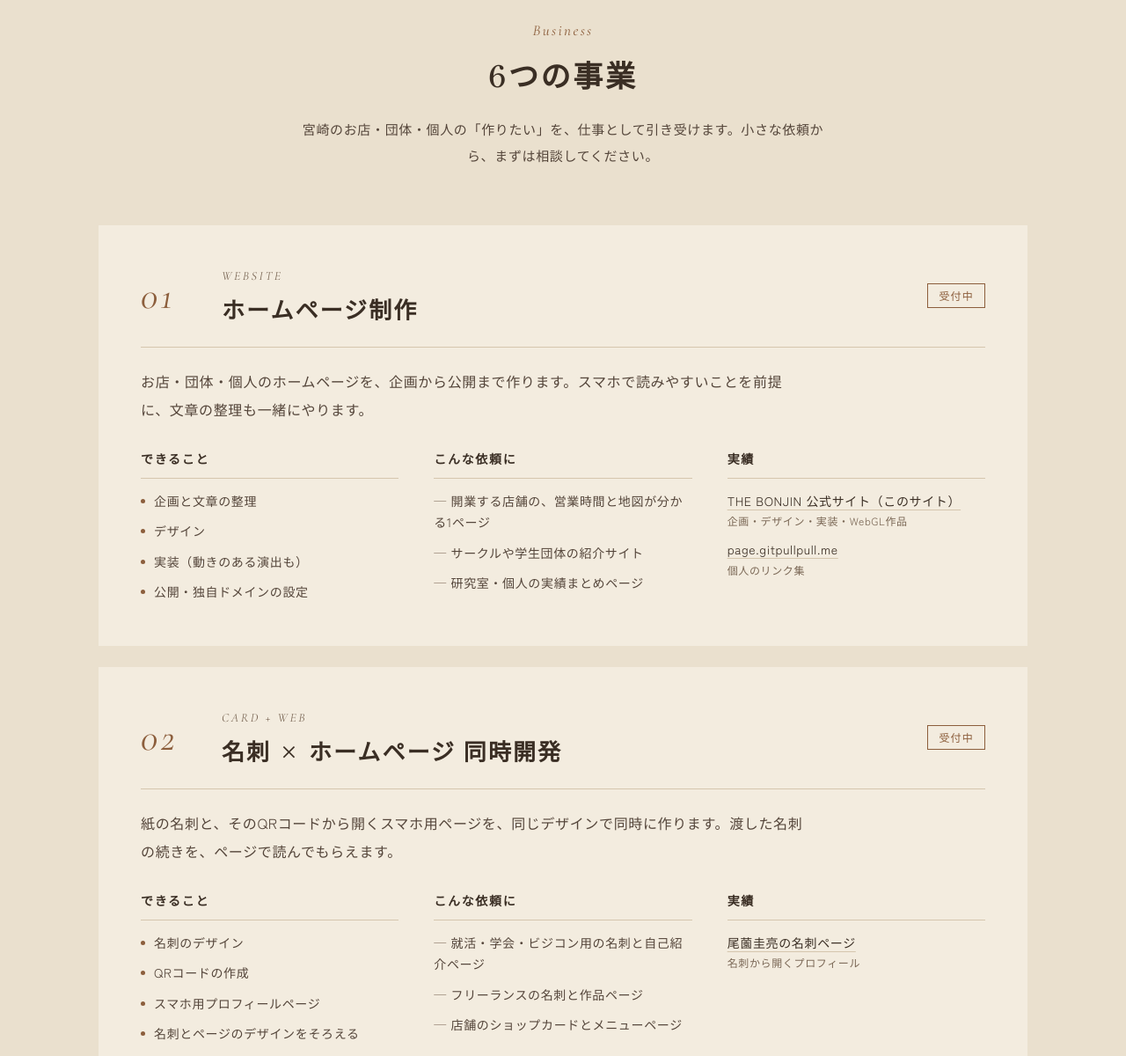
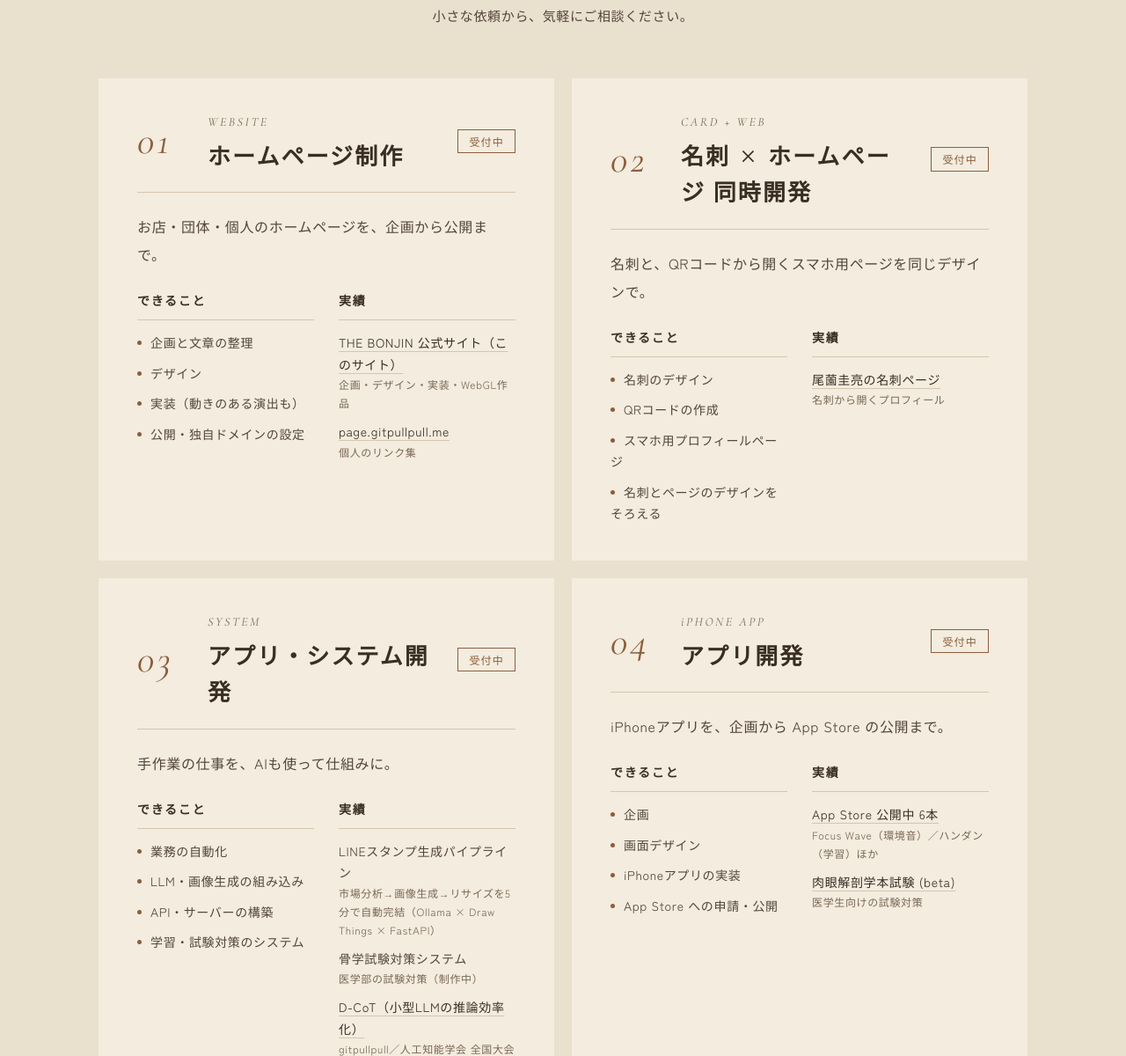
Before and after one commit to ItoShiyou/bonjin, a plain HTML site: page index.html in a window 1280 px wide. Shown: the part 1499-2699 px from the top of the page at 88% size. Drawn offline with nearby package versions, Linux system fonts and the light colour scheme.

Commit message:
文章を短くし、問い合わせ先を itwoshiyou@gmail.com に変更
- 紹介・想い・各事業の説明を1文に、「こんな依頼に」の列を削除
- 事業カードを2列に、メンバーは初期状態で全員閉じる
- お問い合わせボタンと団体概要の連絡先を itwoshiyou@gmail.com に

Co-Authored-By: Claude Opus 5.5 <noreply@anthropic.com>

```diff
--- a/content.js
+++ b/content.js
@@ -55,8 +55,7 @@ window.SITE = {
     label: "About",
     heading: ["宮崎で、", "普通の学生が作っています。"],
     body: [
-      "THE BONJIN は、宮崎を拠点に活動する、ゲームとアプリを作る学生の開発集団です。中心にいるのは宮崎大学医学部の学生。東京のメンバーとも組みながら、医学の勉強のかたわらでアプリを作り、App Store に6本を公開してきました。",
-      "作るものは、身近なところから始めます。宮崎のお店や団体、学生のためのホームページ、名刺、アプリ、ゲーム、そしてTシャツ。地元で作ったものを、地元で使ってもらうことを大切にしています。",
+      "宮崎を拠点に、ゲームとアプリを作る学生の開発集団です。地元で作ったものを、地元で使ってもらう。",
     ],
   },
 
@@ -64,8 +63,7 @@ window.SITE = {
     label: "Message",
     heading: "凡人が、作り続ける。",
     body: [
-      "特別な人間はいない。いるのは、作り続けている普通の人間だけです。",
-      "才能があるから作るのではなく、作り続けたから形になる。宮崎という場所で、普通の学生が、ひとつずつ作ったものを積み上げていきます。凡人が作る、未来への冒険。",
+      "特別な人間はいない。いるのは、作り続けている普通の人間だけ。",
     ],
   },
 
@@ -78,7 +76,7 @@ window.SITE = {
       ["事業", "ホームページ制作／名刺 × ホームページ 同時開発／アプリ・システム開発／アプリ開発／ゲーム開発／Tシャツ事業"],
       ["メンバー", "6人"],
       ["対応エリア", "宮崎県を中心に（メールでのご相談は県外からも受け付けます）"],
-      ["連絡先", "gitpull@muse.ai"],
+      ["連絡先", "itwoshiyou@gmail.com"],
     ],
   },
 
@@ -86,14 +84,14 @@ window.SITE = {
      example = 「こんな依頼に」（想定される依頼の例。実績ではない）
      works   = 実績（実在するものだけ。[表示名, URL, 補足]） */
   services: {
-    lead: "宮崎のお店・団体・個人の「作りたい」を、仕事として引き受けます。小さな依頼から、まずは相談してください。",
+    lead: "小さな依頼から、気軽にご相談ください。",
     items: [
       {
         no: "01",
         name: "ホームページ制作",
         en: "WEBSITE",
         status: "受付中",
-        body: "お店・団体・個人のホームページを、企画から公開まで作ります。スマホで読みやすいことを前提に、文章の整理も一緒にやります。",
+        body: "お店・団体・個人のホームページを、企画から公開まで。",
         points: ["企画と文章の整理", "デザイン", "実装（動きのある演出も）", "公開・独自ドメインの設定"],
         examples: ["開業する店舗の、営業時間と地図が分かる1ページ", "サークルや学生団体の紹介サイト", "研究室・個人の実績まとめページ"],
         works: [
@@ -106,7 +104,7 @@ window.SITE = {
         name: "名刺 × ホームページ 同時開発",
         en: "CARD + WEB",
         status: "受付中",
-        body: "紙の名刺と、そのQRコードから開くスマホ用ページを、同じデザインで同時に作ります。渡した名刺の続きを、ページで読んでもらえます。",
+        body: "名刺と、QRコードから開くスマホ用ページを同じデザインで。",
         points: ["名刺のデザイン", "QRコードの作成", "スマホ用プロフィールページ", "名刺とページのデザインをそろえる"],
         examples: ["就活・学会・ビジコン用の名刺と自己紹介ページ", "フリーランスの名刺と作品ページ", "店舗のショップカードとメニューページ"],
         works: [
@@ -118,7 +116,7 @@ window.SITE = {
         name: "アプリ・システム開発",
         en: "SYSTEM",
         status: "受付中",
-        body: "手作業でやっている仕事を、仕組みにします。AI（LLM・画像生成）を組み込んだ業務の自動化や、学習用のシステムまで。",
+        body: "手作業の仕事を、AIも使って仕組みに。",
         points: ["業務の自動化", "LLM・画像生成の組み込み", "API・サーバーの構築", "学習・試験対策のシステム"],
         examples: ["毎週の集計や画像作りを自動にするツール", "社内・部内向けの予約や管理の仕組み", "AIを使った問い合わせ対応や文章整理"],
         works: [
@@ -132,7 +130,7 @@ window.SITE = {
         name: "アプリ開発",
         en: "iPHONE APP",
         status: "受付中",
-        body: "iPhoneアプリを、企画・デザイン・実装から App Store の公開まで作ります。自分たちで6本を公開した手順を、そのまま使います。",
+        body: "iPhoneアプリを、企画から App Store の公開まで。",
         points: ["企画", "画面デザイン", "iPhoneアプリの実装", "App Store への申請・公開"],
         examples: ["お店や団体のオリジナルアプリ", "授業・資格勉強のための学習アプリ", "趣味やコミュニティ向けの小さな道具"],
         works: [
@@ -145,7 +143,7 @@ window.SITE = {
         name: "ゲーム開発",
         en: "GAME",
         status: "受付中",
-        body: "パズル、放置ゲーム、ブラウザゲームを作ります。宣伝用のミニゲームや、イベントで遊べる短いゲームにも対応します。",
+        body: "パズル、放置ゲーム、ブラウザゲーム、宣伝用のミニゲーム。",
         points: ["企画とステージ設計", "ドット絵・グラフィック", "iPhone向け・ブラウザ向け", "宣伝・イベント用のミニゲーム"],
         examples: ["商品やイベントの宣伝用ミニゲーム", "学園祭・展示で遊べるブラウザゲーム", "教材として使える学習ゲーム"],
         works: [
@@ -161,7 +159,7 @@ window.SITE = {
         name: "Tシャツ事業",
         en: "T-SHIRT",
         status: "準備中",
-        body: "THE BONJIN の作品やロゴを使ったオリジナルTシャツを作り、販売します。墨で書いた「凡人」も、橙の一滴も、そのまま着られる形に。あわせて、サークル・イベント・お店のおそろいTシャツを、デザインから一緒に作ります。",
+        body: "オリジナルTシャツの販売と、団体・イベントのおそろいTシャツ制作。",
         points: ["THE BONJIN オリジナルTシャツの販売", "デザインの持ち込みにも、ゼロからの相談にも対応", "ロゴ・イラスト・手書き文字のデータ化", "枚数・色・サイズは相談して決める"],
         examples: ["サークル・ゼミ・部活のおそろいTシャツ", "学園祭やイベントのスタッフTシャツ", "お店・団体のロゴ入りユニフォーム", "手書きのイラストや文字を、そのままTシャツに"],
         works: [
@@ -171,9 +169,9 @@ window.SITE = {
     ],
     flow: ["相談（無料）", "内容と見積もりの確認", "制作（途中で確認）", "公開・納品"],
     contact: {
-      text: "依頼・相談は、メールで受け付けています。何を作りたいかが決まっていなくても大丈夫です。",
+      text: "依頼・相談はメールで。内容が決まっていなくても大丈夫です。",
       links: [
-        ["メール", "mailto:gitpull@muse.ai", "gitpull@muse.ai"],
+        ["メール", "mailto:itwoshiyou@gmail.com", "itwoshiyou@gmail.com"],
       ],
     },
   },
--- a/index.html
+++ b/index.html
@@ -84,10 +84,9 @@
       <div class="sec-title">
         <p class="label en">Members</p>
         <h2>メンバー</h2>
-        <p class="sec-note">写真は載せない。やったことで並ぶ。<br>名前を押すと詳細が開きます。</p>
+        <p class="sec-note">名前を押すと詳細が開きます。</p>
       </div>
       <div class="sec-body">
-        <div class="prose small" id="about-body"></div>
         <div class="ledger" id="ledger"></div>
       </div>
     </div>
@@ -98,7 +97,7 @@
       <div class="sec-title">
         <p class="label en">Works</p>
         <h2>実績・目録</h2>
-        <p class="sec-note">作ったもの、作っているもの。<br>状態だけを正確に書く。</p>
+
       </div>
       <div class="sec-body">
         <div id="products-list"></div>
--- a/main.js
+++ b/main.js
@@ -66,7 +66,6 @@
         '<p class="svc-body">' + esc(it.body) + "</p>" +
         '<div class="svc-cols">' +
         (it.points ? list("できること", it.points, "svc-pt") : "") +
-        list("こんな依頼に", it.examples, "svc-ex") +
         '<div><h4>実績</h4><ul class="svc-works">' + works + "</ul></div>" +
         "</div></article>";
     }).join(""));
@@ -105,8 +104,8 @@
       } else {
         detail = '<div class="row-detail"><p class="soon en">Coming soon</p></div>';
       }
-      return '<div class="row' + (i === 0 ? " open" : "") + '">' +
-        '<button class="row-main" type="button" aria-expanded="' + (i === 0) + '">' +
+      return '<div class="row">' +
+        '<button class="row-main" type="button" aria-expanded="false">' +
         '<span class="row-no en">' + esc(m.no) + "</span>" +
         '<span class="row-name">' + esc(m.name) +
         '<span class="reading">' + esc([m.reading, m.tags.join(" / ")].filter(Boolean).join(" — ")) + "</span></span>" +
--- a/style.css
+++ b/style.css
@@ -87,14 +87,15 @@ h1,h2,h3{font-family:var(--font-serif);font-weight:600;letter-spacing:.08em;line
 
 /* ---------- services ---------- */
 .svc-lead{margin:20px auto 0;max-width:620px;color:var(--ink-soft);font-size:15px}
-.svc-list{margin-top:64px;display:grid;gap:24px}
-.svc{background:var(--paper);padding:44px 48px;scroll-margin-top:96px}
-.svc-head{display:grid;grid-template-columns:72px 1fr auto;gap:20px;align-items:center;border-bottom:1px solid var(--line);padding-bottom:22px}
+.svc-list{margin-top:56px;display:grid;grid-template-columns:1fr 1fr;gap:20px}
+@media(max-width:960px){.svc-list{grid-template-columns:1fr}}
+.svc{background:var(--paper);padding:36px 44px;scroll-margin-top:96px}
+.svc-head{display:grid;grid-template-columns:60px 1fr auto;gap:20px;align-items:center;border-bottom:1px solid var(--line);padding-bottom:22px}
 .svc-no{font-size:44px;line-height:1;color:var(--accent)}
 .svc-en{font-size:14px;color:var(--body);letter-spacing:.18em}
 .svc-name{font-size:clamp(20px,2.6vw,26px);margin-top:2px}
 .svc-body{margin-top:22px;color:var(--ink-soft);max-width:760px}
-.svc-cols{display:grid;grid-template-columns:repeat(3,1fr);gap:24px 40px;margin-top:26px}
+.svc-cols{display:grid;grid-template-columns:1fr 1fr;gap:20px 28px;margin-top:22px}
 .svc-cols h4{font-family:var(--font-serif);font-weight:600;font-size:14px;letter-spacing:.12em;padding-bottom:8px;margin-bottom:8px;border-bottom:1px solid var(--line)}
 .svc-cols ul{list-style:none}
 .svc-cols li{font-size:14px;line-height:1.75;padding:5px 0;color:var(--ink-soft)}
@@ -102,7 +103,6 @@ h1,h2,h3{font-family:var(--font-serif);font-weight:600;letter-spacing:.08em;line
 .svc-ex li::before{content:"— ";color:var(--body)}
 .svc-works .w-note{display:block;font-size:12px;color:var(--body)}
 .svc-works .w-none{color:var(--body)}
-@media(max-width:960px){.svc-cols{grid-template-columns:1fr 1fr}}
 @media(max-width:640px){.svc{padding:30px 22px}.svc-head{grid-template-columns:48px 1fr;gap:12px}.svc-head .chip{grid-column:2;justify-self:start}.svc-no{font-size:34px}.svc-cols{grid-template-columns:1fr}}
 
 .chip{display:inline-block;font-size:12px;letter-spacing:.1em;padding:2px 12px;border:1px solid var(--accent);color:var(--accent);white-space:nowrap;line-height:1.8}
```
Also changed, not shown: 1 other file.
